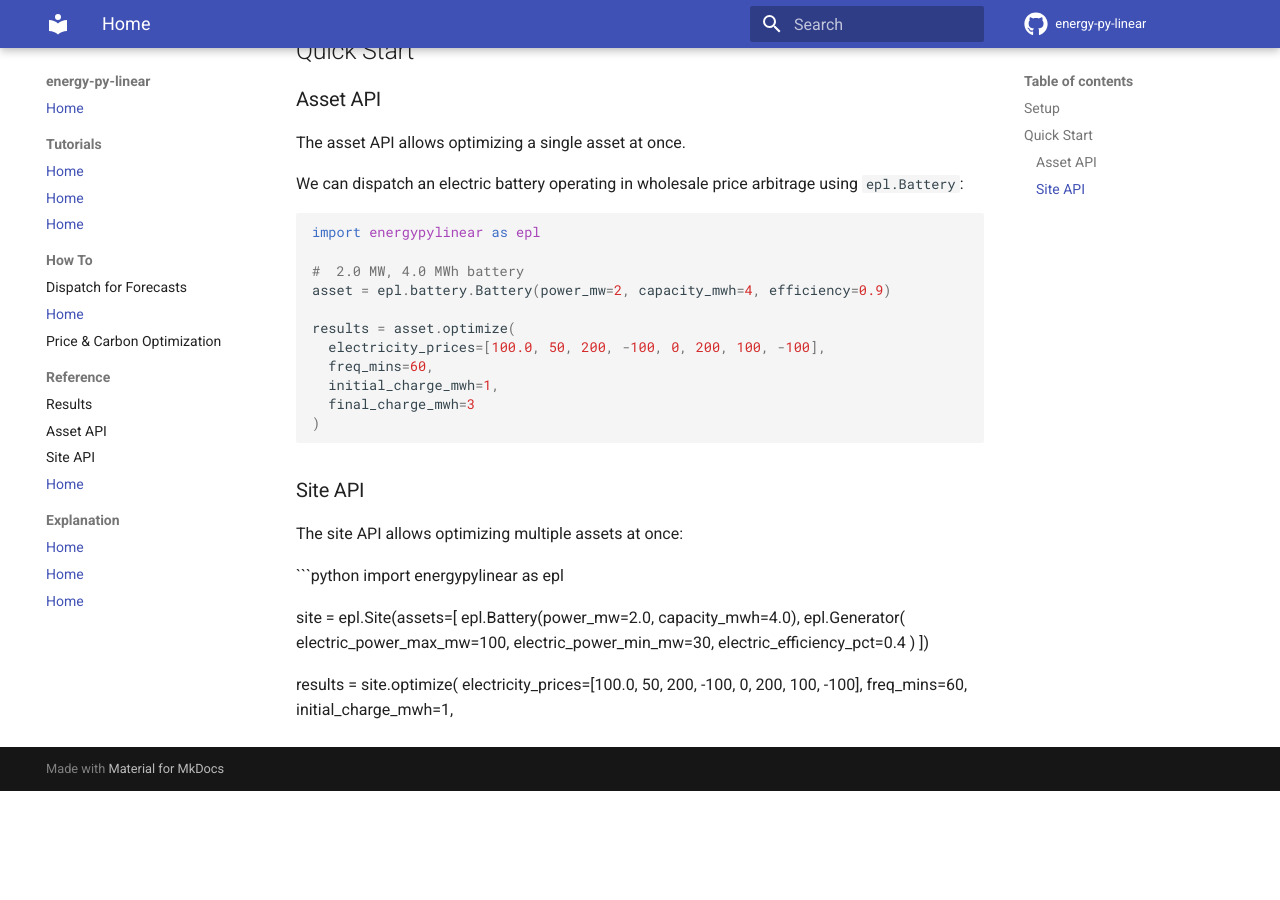
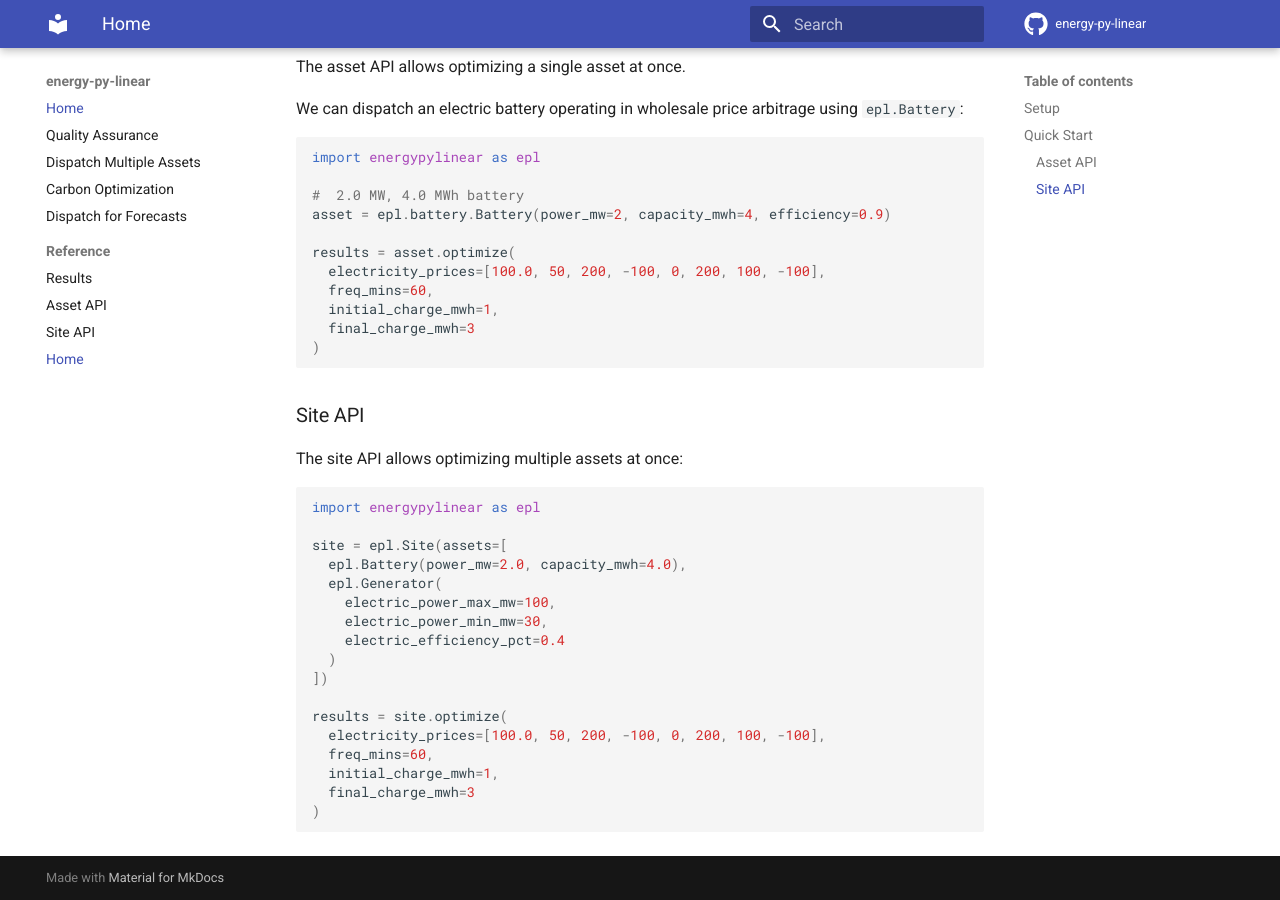
Before and after one commit to ADGEfficiency/energy-py-linear, an MkDocs documentation site: the page built from docs/docs/index.md, in a window 1280 px wide and 900 px high, scrolled down 611 px. Built offline with MkDocs 1.6.1 and Material for MkDocs 9.7.7, drawn with Linux system fonts in a browser that asks for light colours; comment, search, counter and statistics services are not loaded; before the commit the page ends 1402 px from its top, so only the background shows below that; some of the changed text lies outside the part shown.

Commit message:
docs fun

```diff
--- a/docs/mkdocs.yml
+++ b/docs/mkdocs.yml
@@ -21,15 +21,17 @@ markdown_extensions:
   - pymdownx.superfences
 nav:
   - Home: index.md
-  - Tutorials:
-    - Optimizing a Generator with the Asset API: index.md
-    - Optimizing a Battery & Electric Vehicle Fleet with the Site API: index.md
-    - Optimizing for Carbon: index.md
+  - Quality Assurance: validation.md
 
-  - How To:
-    - Dispatch for Forecasts: how-to/dispatch-forecast.md
-    - Measure Forecast Quality: index.md
-    - Price & Carbon Optimization: how-to/price-carbon.md
+  # - Tutorials:
+  #   - Optimizing a Generator with the Asset API: index.md
+  #   - Optimizing a Battery & Electric Vehicle Fleet with the Site API: index.md
+  #   - Optimizing for Carbon: index.md
+
+  - Dispatch Multiple Assets: how-to/site-api.md
+  - Carbon Optimization: how-to/price-carbon.md
+  - Dispatch for Forecasts: how-to/dispatch-forecast.md
+  # - Measure Forecast Quality: index.md
 
   - Reference:
     - Results: reference/results.md
@@ -37,7 +39,7 @@ nav:
     - Site API: reference/site-api.md
     - Accounting API: index.md
 
-  - Explanation:
-    - Blocks: index.md
-    - Spills: index.md
-    - Valves: index.md
+  # - Explanation:
+  #   - Blocks: index.md
+  #   - Spills: index.md
+  #   - Valves: index.md
```
Also changed, not shown: docs/docs/index.md (+2 -3 lines).
